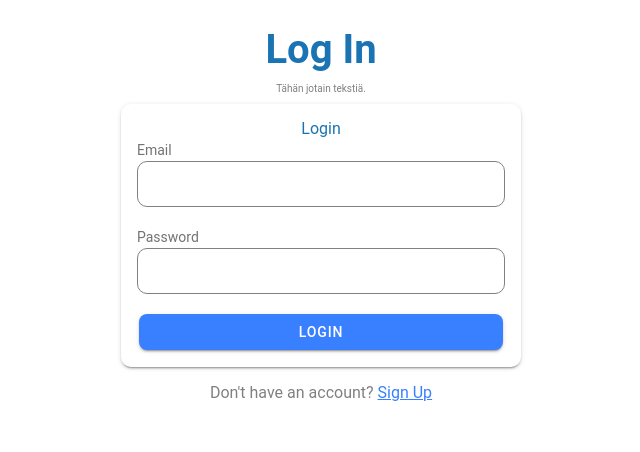
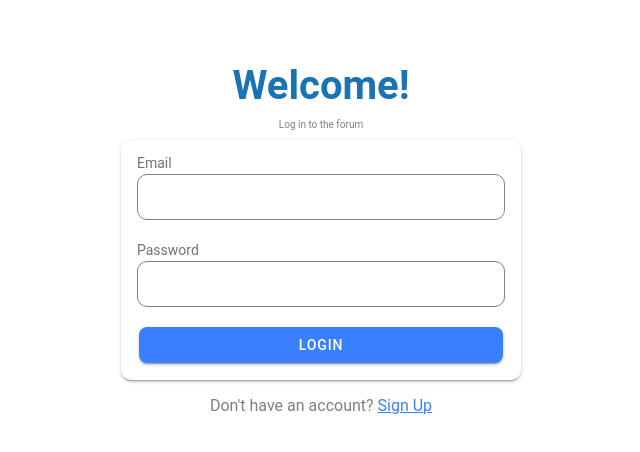
Before and after one commit to shoutcape/Labwork4App, a React (Vite) app: page /login in a window 1280 px wide. Shown: the top 452 px of the page, without its empty margins (319-959 px from the left). Built offline with nearby package versions, Linux system fonts and the light colour scheme; no server answers.

Commit message:
Lined up login page to same height as signup page, Changed login page texts

```diff
--- a/src/pages/LoginPage.tsx
+++ b/src/pages/LoginPage.tsx
@@ -42,9 +42,9 @@ const LoginPage: React.FC = () => {
 
     return (
         <IonPage>
-            <IonContent className="ion-padding">
-            <div className="ion-text-center mb-4">Log In</div>
-            <div className="ion-text-center mb-5">Tähän jotain tekstiä.</div>
+            <IonContent id="logincontent" className="ion-padding">
+            <div className="ion-text-center mb-4">Welcome!</div>
+            <div className="ion-text-center mb-5">Log in to the forum</div>
                 <IonLoading
                     message={'Logging in please wait...'}
                     duration={0}
@@ -52,7 +52,6 @@ const LoginPage: React.FC = () => {
                 ></IonLoading>
                 <IonCard>
                     <IonCardContent>
-                        <h2 className="ion-text-center mb-4">Login</h2>
                         <form
                             onSubmit={(e) => {
                                 e.preventDefault();
--- a/src/pages/SignupAndLogin.css
+++ b/src/pages/SignupAndLogin.css
@@ -48,3 +48,7 @@ ion-alert {
     margin-top: 1rem;
     color: gray;
 }
+
+#logincontent {
+    --padding-top: 52px;
+}
```
